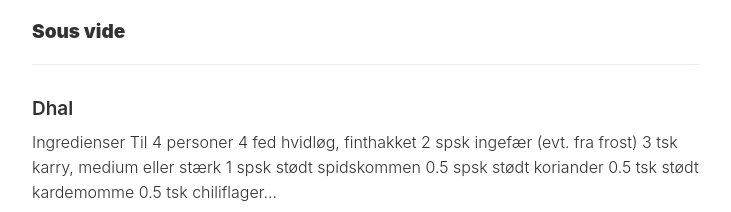
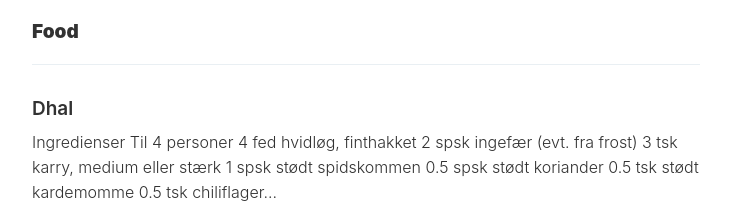
Before and after one commit to micvbang/food.haps.pw, a Jekyll site: the page built from index.html, in a window 1280 px wide. Shown: the top 212 px of the page, without its empty margins (274-1005 px from the left). Built offline with Jekyll 4.4.1, drawn with Linux system fonts in a browser that asks for light colours; the list of posts is cut into pages by our own code.

Commit message:
Rename index title -> 'Food'

```diff
--- a/_config.yml
+++ b/_config.yml
@@ -6,7 +6,7 @@
 # 'jekyll serve'. If you change this file, please restart the server process.
 
 # Site settings
-title:       Sous vide
+title:       Food
 baseurl:     '' # The subpath of your site, e.g. /blog
 url:         'https://sousvide.haps.pw/' # The base hostname & protocol for your site
 
```
